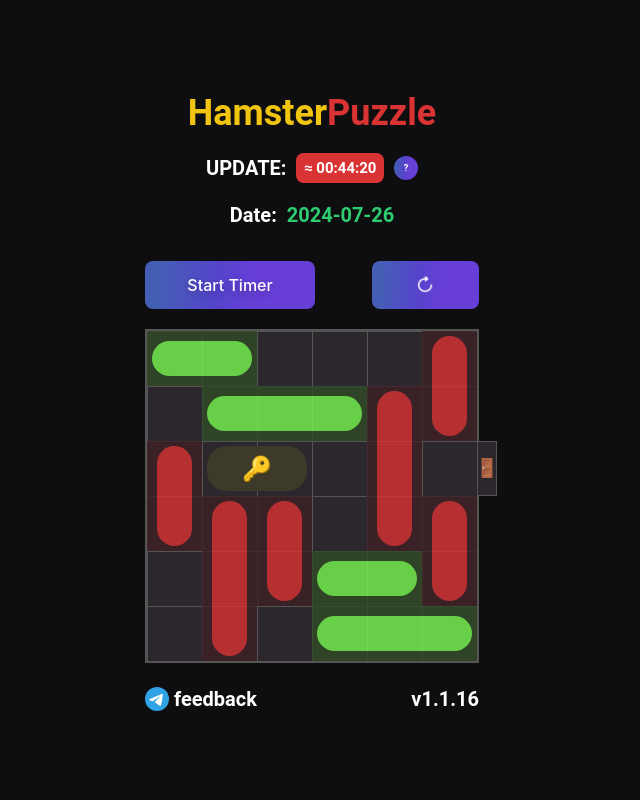
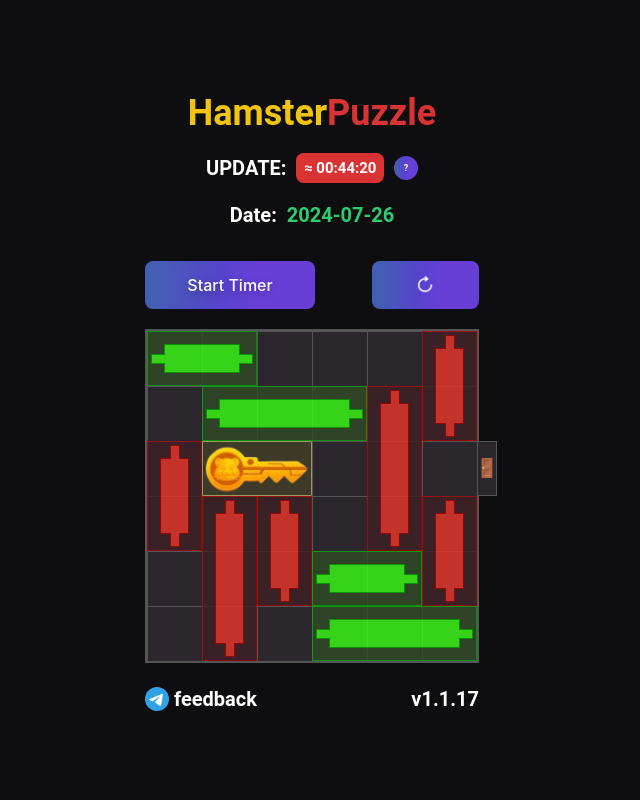
Before and after one commit to babaduk47/babaduk47.github.io, a PHP site: page / in a window 1280 px wide. Shown: the whole page, without its empty margins (328-968 px from the left). Run offline with PHP 8.4, Linux system fonts and the light colour scheme.

Commit message:
v1.1.17 - add hamster theme

```diff
--- a/index.html
+++ b/index.html
@@ -4,7 +4,7 @@
     <meta charset="UTF-8">
     <meta name="viewport" content="width=device-width, initial-scale=1.0">
     <title>Hamster Puzzle</title>
-    <link rel="stylesheet" href="style.css?v1.1.16">
+    <link rel="stylesheet" href="style.css?v1.1.17">
     <link rel="shortcut icon" href="favicon.ico" type="image/x-icon">
     <link rel="icon" href="favicon.ico" type="image/x-icon">
     <meta name="keywords" content="hamster kombat, ключ, мини-игра, тренировка, головоломка, хомяк">
@@ -30,7 +30,7 @@
 
     gtag('config', 'G-BL7SQ719F9');
 </script>
-<body>
+<body class="hamster-theme">
 <div class="container">
     <div id="game-container">
         <div class="caption">
@@ -67,10 +67,10 @@
                     feedback
                 </a>
             </div>
-            <div id="footer-version">v1.1.16</div>
+            <div id="footer-version">v1.1.17</div>
         </div>
     </div>
 </div>
-<script src="script.js?v1.1.16"></script>
+<script src="script.js?v1.1.17"></script>
 </body>
 </html>
--- a/script.js
+++ b/script.js
@@ -149,7 +149,12 @@
         div.dataset.id = block.id;
         const childDiv = document.createElement('div');
         childDiv.classList.add('block-child');
-        childDiv.innerHTML = block.id === key.id ? '🔑' : '';
+
+        if (document.body.classList.contains('hamster-theme')) {
+            childDiv.innerHTML = '';
+        } else {
+            childDiv.innerHTML = block.id === key.id ? '🔑' : '';
+        }
         div.appendChild(childDiv);
 
         grid.appendChild(div);
--- a/style.css
+++ b/style.css
@@ -327,3 +327,93 @@
     color: #D93334;
     font-weight: bold;
 }
+
+.hamster-theme .green {
+    border: 0.8px solid #0a0;
+}
+
+.hamster-theme .green .block-child {
+    position: relative;
+    border-radius: unset;
+    background-color: #39ff14;
+    border: 1px solid #0a0;
+}
+
+.hamster-theme .green .block-child::before, .hamster-theme .green .block-child::after {
+    content: '';
+    position: absolute;
+    top: 50%;
+    width: 14px;
+    height: 10px;
+    background-color: #39ff14;
+    transform: translateY(-50%);
+}
+
+.hamster-theme .block-child::before {
+    left: -14px;
+    border-radius: 1px 0 0 1px;
+    border: 1px solid #0a0;
+    border-right: 0;
+}
+
+.hamster-theme .block-child::after {
+    right: -14px;
+    border-radius: 0 1px 1px 0;
+    border: 1px solid #0a0;
+    border-left: 0;
+}
+
+.hamster-theme .block.horizontal {
+    padding: 12px 16px;
+}
+
+.hamster-theme .red {
+    border: 0.8px solid #a00;
+}
+
+.hamster-theme .red .block-child {
+    position: relative;
+    border-radius: unset;
+    background-color: #EB3729;
+    border: 1px solid #a00;
+}
+
+.hamster-theme .red .block-child::before, .hamster-theme .red .block-child::after {
+    content: '';
+    position: absolute;
+    left: 50%;
+    width: 10px;
+    height: 14px;
+    background-color: #EB3729;
+    transform: translateX(-50%);
+}
+
+.hamster-theme .red .block-child::before {
+    top: -14px;
+    border-radius: 1px 1px 0 0;
+    border: 1px solid #a00;
+    border-bottom: 0;
+}
+
+.hamster-theme .red .block-child::after {
+    bottom: -14px;
+    border-radius: 0 0 1px 1px;
+    border: 1px solid #a00;
+    border-top: 0;
+}
+
+.hamster-theme .block.vertical {
+    padding: 16px 12px;
+}
+
+
+.hamster-theme .key .block-child {
+    background-image: url("hamster-key.png");
+    background-size: cover;
+    border-radius: 1px;
+    border: 1px solid #989B5D;
+}
+
+.hamster-theme .key {
+    padding: 0;
+}
```
Also changed, not shown: hamster-key.png (added).
